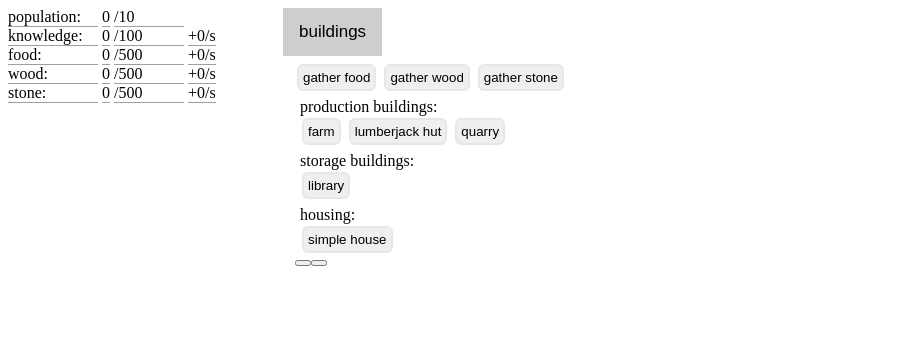
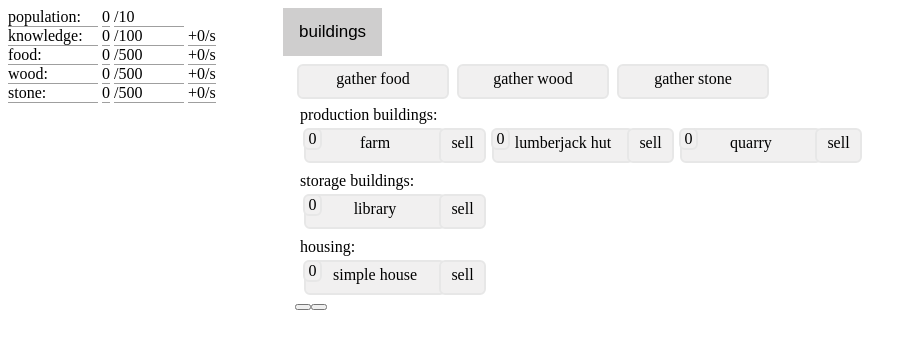
Before and after one commit to sylvan-vrieze/game, a plain HTML site: page index.html in a window 1280 px wide. Both pictures are taken after a click on the button "buildings". Shown: the whole page, without its empty margins (0-917 px from the left). Drawn offline with Linux system fonts and the light colour scheme.

Commit message:
Add files via upload

```diff
--- a/game.js
+++ b/game.js
@@ -65,16 +65,16 @@ const farmer = new job(5,"farmer",[0,1],0,[food],[0.2],["none"],[0],false)
 const librarian = new job(6,"librarian",[0,1],0,[knowledge],[0.02],["none"],[0],false)
 //const = new job(,"",[0,1],0,[""],,[""],[],false)
 const jobArray = [lumberjack,qaurryworker,miner,coalminer,smelter,farmer,librarian]
-var jobtab = 0
+var jobtab = false
 function addjob(jobType) {
-    if(jobtab == 0) {
+    if(jobtab == false) {
         addtab("jobs")
         const element = document.createElement("span");
         element.innerHTML = `assigned 0/${population.amount}`;
         element.id = "asPop"
         document.getElementById("jobs content").appendChild(element);
         document.getElementById(element.id).classList.add("large")
-        jobtab = 1
+        jobtab = true
     }
     if(jobType.uipresent == false) {
         createJobUi(jobType)
@@ -137,12 +137,13 @@ const lumberjackHut = new building("lumberjack hut",9,"production",0,[10],1.2,[w
 //const = new building("",,0,[],,[""],[""],[],[""],[],[""],[])
 const buildingArray = [sawmill,quarry,mine,coalMine,smeltery,wharehouse,farm,library,simpleHouse,lumberjackHut]
 var researchUlocked = false
-function addBuilding(building) {
+function changeBuildingAmount(building,op) {
     if(checkCost(building.cost.resource,building.cost.cost) == 1) {
-        building.amount += 1
+        building.amount = operations[op](building.amount,1)
+        console.log(building.amount)
         if(building.job.type[0] != "none") {
             for(var i = 0; i < building.job.type.length; i++) {
-                building.job.type[i].max += 1
+                building.job.type[i].max = operations[op](building.job.type[i].max,1)
                 addjob(building.job.type[i])
             }
         }
@@ -150,21 +151,20 @@ function addBuilding(building) {
             for(var s = 0; s < building.storage.type.length; s++) {
                 var storeRes = building.storage.type[s]
                 if (storeRes.unlocked == true) {
-                    storeRes.storageLimit += building.storage.amount[s]
+                    storeRes.storageLimit = operations[op](storeRes.storageLimit,building.storage.amount[s])
                     document.getElementById(`${storeRes.name}Max`).innerHTML = `/${storeRes.storageLimit}`
                 }
             }
         }
         if(building.modifier.type[0] != "none") {
-            changeModifier(building.modifier.type,building.modifier.multiplier)
+            changeModifier(building.modifier.type,building.modifier.multiplier,op)
         }
         for(var j = 0; j < building.cost.cost.length; j++) {
             building.cost.cost[j] = Math.round((building.cost.cost[j] * building.cost.multiplier) * 10) / 10
         }
-        document.getElementById(building.name).innerHTML = `${building.name} owned:${building.amount}`
+        document.getElementById(`${building.name}Count`).innerHTML = `${building.amount}`
         editTooltip("building",building)
         if(building == library && researchUlocked == false ) {
-            console.log(researchUlocked)
             createResearchLab()
             researchUlocked = true
         }
@@ -185,7 +185,7 @@ function upgrade(name,id,explanation,MType,MAmount,CType,CAmount,effect) {
     }
     this.effect = effect
 }
-const strongerAxe = new upgrade("Stronger Axe",0,"Stronger axes allow for faster cutting",[wood],[0.20],[copperIngot],[50],function(){if(checkCost([copperIngot],[50]) == 1) {changeModifier([wood],[0.20]);removeElement("Stronger Axe")}});
+const strongerAxe = new upgrade("Stronger Axe",0,"Stronger axes allow for faster cutting",[wood],[0.20],[copperIngot],[50],function(){if(checkCost([copperIngot],[50]) == 1) {changeModifier([wood],[0.20],"+");removeElement("Stronger Axe")}});
 const upgradeArray = [strongerAxe];
 function createWorkshop() {
         addtab("upgrade")
@@ -343,9 +343,9 @@ function updateProd(curres) {
         document.getElementById(`${curres.name}Prod`).innerHTML = `${resEndProd}/s`
     }
 }
-function changeModifier(modType,modAmount) {
+function changeModifier(modType,modAmount,op) {
     for(var s = 0; s < modType.length; s++) {
-        modType[s].modifier += modAmount[s]
+        modType[s].modifier = operations[op](modType[s].modifier,modAmount[s])
         updateProd(modType[s])
     }
 }
@@ -488,21 +488,19 @@ function setInactive(negres) {
     }
 }
 function populationCheck() {
-    foods = resourceArray[0]
-    pop = resourceArray[7]
-    if(pop.storageLimit != pop.amount && foods.amount > 0) {
-        pop.amount += 1
-        foods.comsumption += 0.1
-        document.getElementById(`${pop.name}Amount`).innerHTML = pop.amount
-    } else if(foods.amount < 0) {
-        pop.amount -= 1
-        foods.comsumption -= 0.1
-        document.getElementById(`${pop.name}Amount`).innerHTML = pop.amount
+    if(population.storageLimit != population.amount && food.amount > 0) {
+        population.amount += 1
+        food.comsumption += 0.1
+        document.getElementById(`${population.name}Amount`).innerHTML = population.amount
+    } else if(food.amount < 0 && population.amount != 0) {
+        population.amount -= 1
+        food.comsumption -= 0.1
+        document.getElementById(`${population.name}Amount`).innerHTML = population.amount
     }
-    if(jobtab == 1) {
+    if(jobtab == true) {
         updateAssigned(0,"+")
     }
-    updateProd(foods)
+    updateProd(food)
 }
 setInterval(function(){autoProduction();},100);
 setInterval(function(){populationCheck();},10000);
@@ -536,7 +534,9 @@ function openTab(evt, tabName) {
 }
 var operations = {
     "+": function(a,b) { return a + b},
-    "-": function(a,b) { return a - b}
+    "-": function(a,b) { return a - b},
+    "*": function(a,b) { return a * b},
+    ":": function(a,b) { return a / b},
 }
 //-----------------------------------------------------------------------------------------------------------------------------------
 function removeElement(id) { document.getElementById(id).remove(); }
@@ -554,19 +554,24 @@ function addtab(tabName) {
     document.getElementById(tabcontent.id).classList.add("tabcontent")
 }
 function createButton(item) {
-    const button = document.createElement("button")
+    const button = document.createElement("div")
     button.id = item.name
-    button.innerHTML = item.name
     if(item.constructor == building) {
-        button.onclick = function() {addBuilding(item)}
+        button.onclick = function() {changeBuildingAmount(item)}
+        button.innerHTML = `<span>${item.name}</span>
+        <div class="buildingCount" id="${item.name}Count">0</div>
+        <div class="buildingSell">sell</div>`
         document.getElementById(`${item.type} ${item.constructor.name}`).appendChild(button)
+        document.getElementById(item.name).classList.add("buildingButton")
     } else {
         button.onclick = function() {
             effect = item.effect
             effect()
         }
+        button.innerHTML = item.name
         document.getElementById(`${item.constructor.name} content`).appendChild(button)
+        document.getElementById(item.name).classList.add("button")
     }
     button.onmouseover = function() {editTooltip(`${item.constructor.name}`,item)}
-    document.getElementById(item.name).classList.add("button")
+
 }
--- a/index.html
+++ b/index.html
@@ -39,26 +39,46 @@
                 <button class="tablinks" onclick="openTab(event, 'building content')">buildings</button>
             </div>
             <div class="tooltip">
-                <span id="tooltip" class="tooltiptext">text</span>
+                <div id="tooltip" class="tooltiptext">text</div>
                 <div id="contentlist" class="all">
                     <div id="building content" class="tabcontent">
-                        <button onclick="clickresource(food)" onmouseover="editTooltip('gather',food)" class="button">gather food</button>
-                        <button onclick="clickresource(wood)" onmouseover="editTooltip('gather',wood)" class="button">gather wood</button>
-                        <button onclick="clickresource(stone)" onmouseover="editTooltip('gather',stone)" class="button">gather stone</button><br>
+                        <div onclick="clickresource(food)" onmouseover="editTooltip('gather',food)" class="button">gather food</div>
+                        <div onclick="clickresource(wood)" onmouseover="editTooltip('gather',wood)" class="button">gather wood</div>
+                        <div onclick="clickresource(stone)" onmouseover="editTooltip('gather',stone)" class="button">gather stone</div><br>
                         <div id="production building" class="buildingCatogry">
                             production buildings: <br>
-                            <button onclick="addBuilding(farm)" onmouseover="editTooltip('building',farm)" id="farm" class="button">farm</button>
-                            <button onclick="addBuilding(lumberjackHut)" onmouseover="editTooltip('building',lumberjackHut)" id="lumberjack hut" class="button">lumberjack hut</button>
-                            <button onclick="addBuilding(quarry)" onmouseover="editTooltip('building',quarry)" id="quarry" class="button">quarry</button>
-                        </div>
+                            <div onclick="changeBuildingAmount(farm,'+')" onmouseover="editTooltip('building',farm)" id="farm" class="buildingButton">
+                                <span class="buildingSpan">farm</span>
+                                <div class="buildingCount" id="farmCount">0</div>
+                                <div class="buildingSell" onclick="changeBuildingAmount(farm,'-')">sell</div>
+                            </div><!--
+                            --><div onclick="changeBuildingAmount(lumberjackHut,'+')" onmouseover="editTooltip('building',lumberjackHut)" id="lumberjack hut" class="buildingButton">
+                                <span>lumberjack hut</span>
+                                <div class="buildingCount" id="lumberjack hutCount">0</div>
+                                <div class="buildingSell" onclick="changeBuildingAmount(lumberjackHut,'-')">sell</div>
+                            </div><!--
+                            --><div onclick="changeBuildingAmount(quarry,'+')" onmouseover="editTooltip('building',quarry)" id="quarry" class="buildingButton">
+                                <span>quarry</span>
+                                <div class="buildingCount" id="quarryCount">0</div>
+                                <div class="buildingSell" onclick="changeBuildingAmount(quarry,'-')">sell</div>
+                            </div><!--
+                            --></div>
                         <div id="storage building" class="buildingCatogry">
                             storage buildings: <br>
-                            <button onclick="addBuilding(library)" onmouseover="editTooltip('building',library)" id="library" class="button">library</button>
-                        </div>
+                            <div onclick="changeBuildingAmount(library,'+')" onmouseover="editTooltip('building',library)" id="library" class="buildingButton">
+                                <span>library</span>
+                                <div class="buildingCount" id="libraryCount">0</div>
+                                <div class="buildingSell">sell</div>
+                            </div><!--
+                            --></div>
                         <div id="housing building" class="buildingCatogry">
                             housing: <br>
-                            <button onclick="addBuilding(simpleHouse)" onmouseover="editTooltip('building',simpleHouse)" id="simple house" class="button">simple house</button>
-                        </div>
+                            <div onclick="changeBuildingAmount(simpleHouse,'+')" onmouseover="editTooltip('building',simpleHouse)" id="simple house" class="buildingButton">
+                                <span>simple house</span>
+                                <div class="buildingCount" id="simple houseCount">0</div>
+                                <div class="buildingSell">sell</div>
+                            </div><!--
+                            --></div>
                         <button onclick="cheatTest('+')"></button><button onclick="cheatTest('-')"></button><!--<button onclick="createMarket()"></button>-->
                     </div>
                 </div>
--- a/style.css
+++ b/style.css
@@ -39,6 +39,60 @@
   border: 2px solid #e7e7e7;
   margin: 2px;
   border-radius: 6px;
+  text-align: center;
+  width: 140px;
+  display: inline-block;
+  background-color: #f1f0f0;
+  height: 23px;
+
+  -webkit-touch-callout: none;
+  -webkit-user-select: none;
+  -khtml-user-select: none;
+  -moz-user-select: none;
+  -ms-user-select: none;
+  user-select: none;
+}
+.buildingButton {
+  padding: 4px;
+  border: 2px solid #e7e7e7;
+  margin: 4px;
+  border-radius: 6px;
+  text-align: center;
+  width: 130px;
+  display: inline-block;
+  background-color: #f1f0f0;
+  height: 23px;
+  margin-right: 42px;
+
+  -webkit-touch-callout: none;
+  -webkit-user-select: none;
+  -khtml-user-select: none;
+  -moz-user-select: none;
+  -ms-user-select: none;
+  user-select: none;
+}
+.buildingButton .buildingCount {
+  background-color: #f1f0f0;
+  position: relative;
+  width: 15px;
+  bottom: 24px;
+  right: 7px;
+  border: 2px solid #e7e7e7;
+  border-radius: inherit;
+}
+.buildingButton .buildingSell {
+  height: inherit;
+  background: inherit;
+  border: inherit;
+  border-radius: inherit;
+  width: 35px;
+  position: relative;
+  bottom: 46px;
+  padding: 4px;
+  left: 129px;
+}
+.buildingButton .buildingSpan {
+  width: 1px;
 }
 .jobButton {
   padding: 4px;
@@ -49,6 +103,7 @@
   width: 75px;
 }
 .buildingCatogry {
+  width: 750px;
   margin: 5px;
 }
 .jobText {
@@ -80,10 +135,11 @@
     background-color: rgb(202, 202, 202);
     color: rgb(59, 59, 59);
     text-align: center;
-    padding: 5px 0;
+    padding: 8px 0;
     border-radius: 6px;
     position: absolute;
     margin-left: 19rem;
+    z-index: 1;
   }
   /* Show the tooltip text when you mouse over the tooltip container */
   .tooltip:hover .tooltiptext {
```
